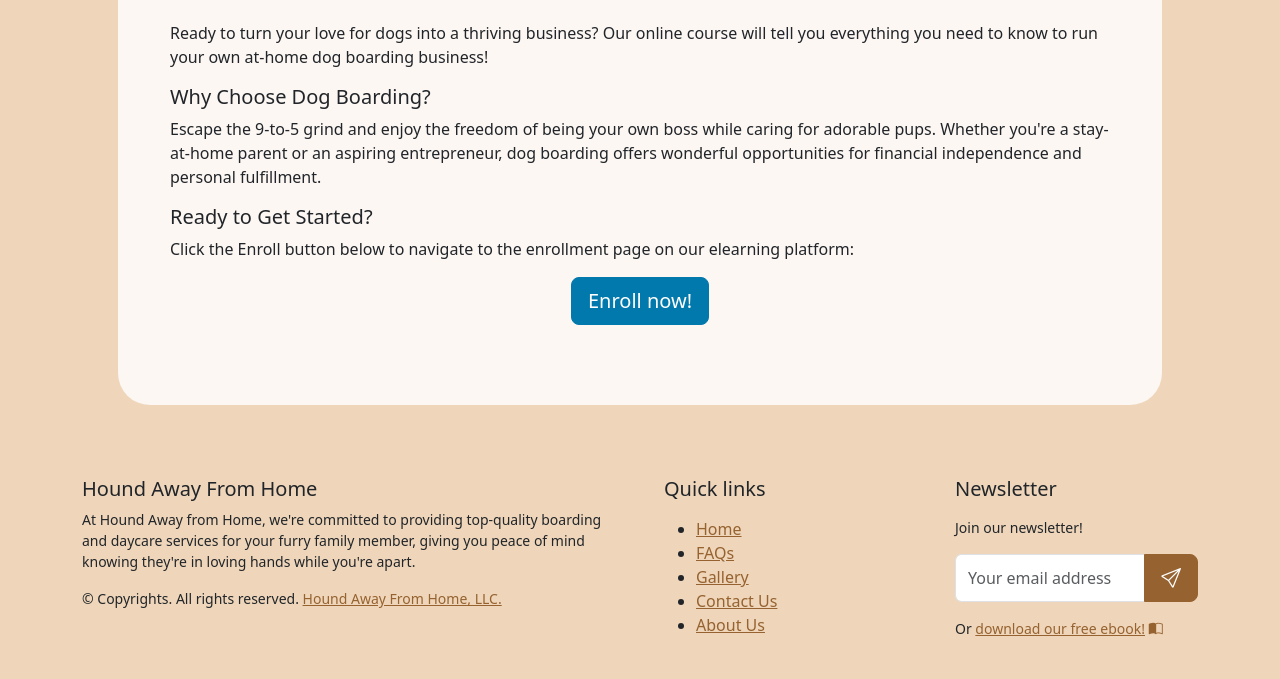
After one commit to cskevint/hafh-web, a PHP site: page /course.php in a window 1280 px wide. The commit adds this page. Shown: the part 794-1473 px from the top of the page. Run offline with PHP 8.4, Linux system fonts and the light colour scheme; data that the repository does not hold is empty; a stand-in replaces the project's code that opens the database connection.

Commit message:
Added initial course page

```diff
--- /dev/null
+++ b/course.php
@@ -0,0 +1,57 @@
+<?php
+session_start();
+require_once ("redirect.php");
+$_GLOBALS["pageTitle"] = "Course";
+?>
+<!doctype html>
+<html lang="en" class="bg-info">
+
+<head>
+    <?php include("includes/head-tag-contents.php");?>
+</head>
+
+<body>
+
+    <?php include("includes/navigation.php");?>
+
+    <section class="container-fluid px-0 bg-info">
+        <div class="container p-lg-5 p-md-4 p-3 px-0">
+            <div class="bg-light rounded-5 p-lg-5 p-md-4 p-3">
+                <?php
+                    if (isset($_SESSION['notice'])) {
+                        echo '<div class="alert alert-info">' . $_SESSION['notice'] . '</div>';
+                        unset($_SESSION['notice']);
+                    }
+                ?>
+                <h1 class="mb-ms-5 mb-3">Take our at-home dog boarding business course!</h1>
+
+                <div class="row justify-content-md-center">
+                    <div class="col-md-12 p-3">
+
+                        <iframe class="youtube-video" src="https://www.youtube.com/embed/h5XpsEWjJlk" title="YouTube video player" frameborder="0" allow="accelerometer; autoplay; clipboard-write; encrypted-media; gyroscope; picture-in-picture" allowfullscreen></iframe>
+
+                        <p class="pt-3">Ready to turn your love for dogs into a thriving business? Our online course will tell you everything you need to know to run your own at-home dog boarding business!</p>
+
+                        <h5>Why Choose Dog Boarding?</h5>
+                        <p>Escape the 9-to-5 grind and enjoy the freedom of being your own boss while caring for
+                            adorable pups. Whether you're a stay-at-home parent or an aspiring entrepreneur, dog
+                            boarding offers wonderful opportunities for financial independence and personal fulfillment.
+                        </p>
+
+                        <h5>Ready to Get Started?</h5>
+                        <p>Click the Enroll button below to navigate to the enrollment page on our elearning platform:</p>
+
+                        <p class="text-center">
+                            <a class="btn btn-primary btn-lg" href="http://www.google.com">Enroll now!</a>
+                        </p>
+                    </div>
+                </div>
+            </div>
+        </div>
+    </section>
+
+    <?php include("includes/footer.php");?>
+
+</body>
+
+</html>
--- a/styles/main.css
+++ b/styles/main.css
@@ -94,3 +94,8 @@
     width: 100% !important;
     height: 100% !important;
 }
+
+.youtube-video {
+    aspect-ratio: 16 / 9;
+    width: 100%;
+}
```
Also changed, not shown: .htaccess.
